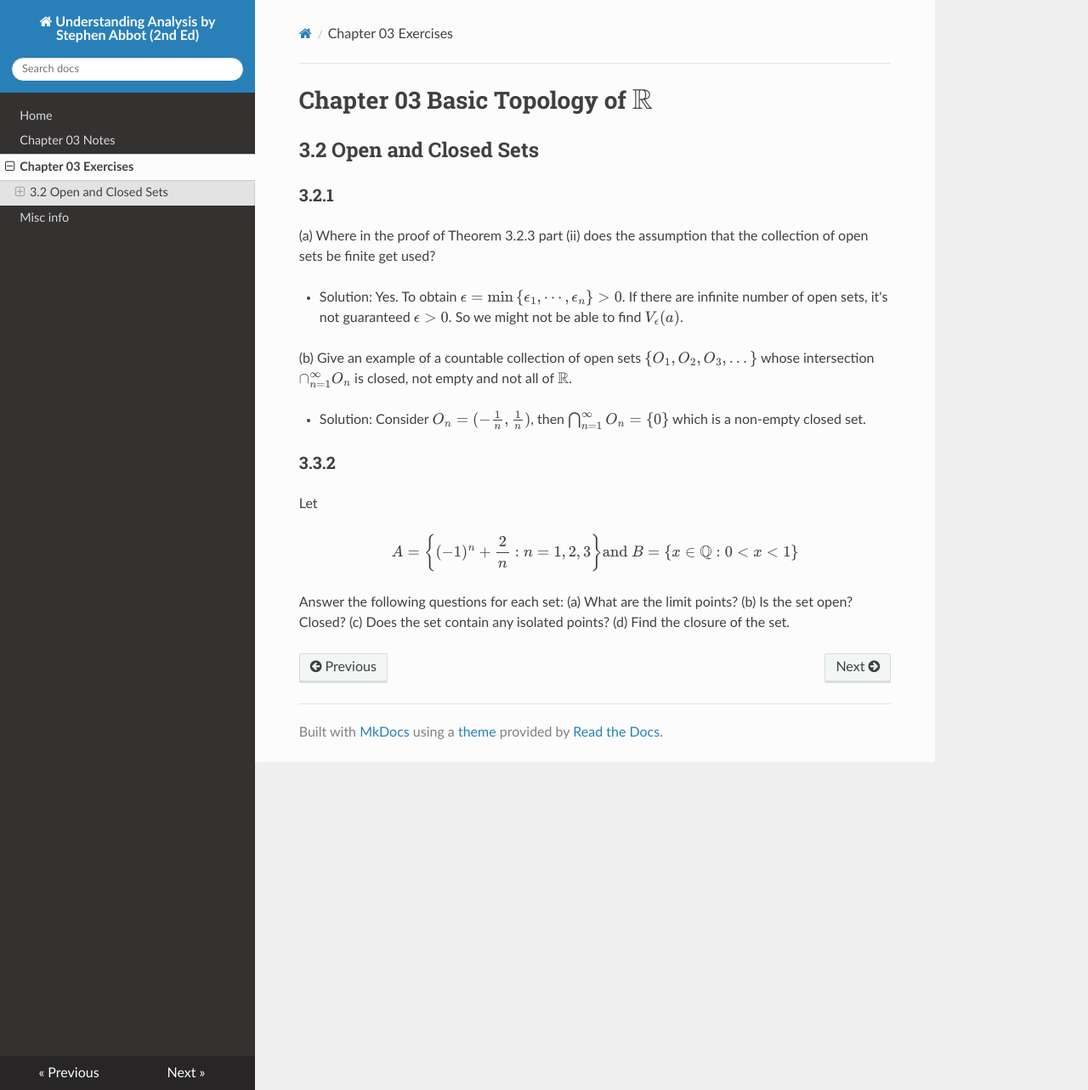
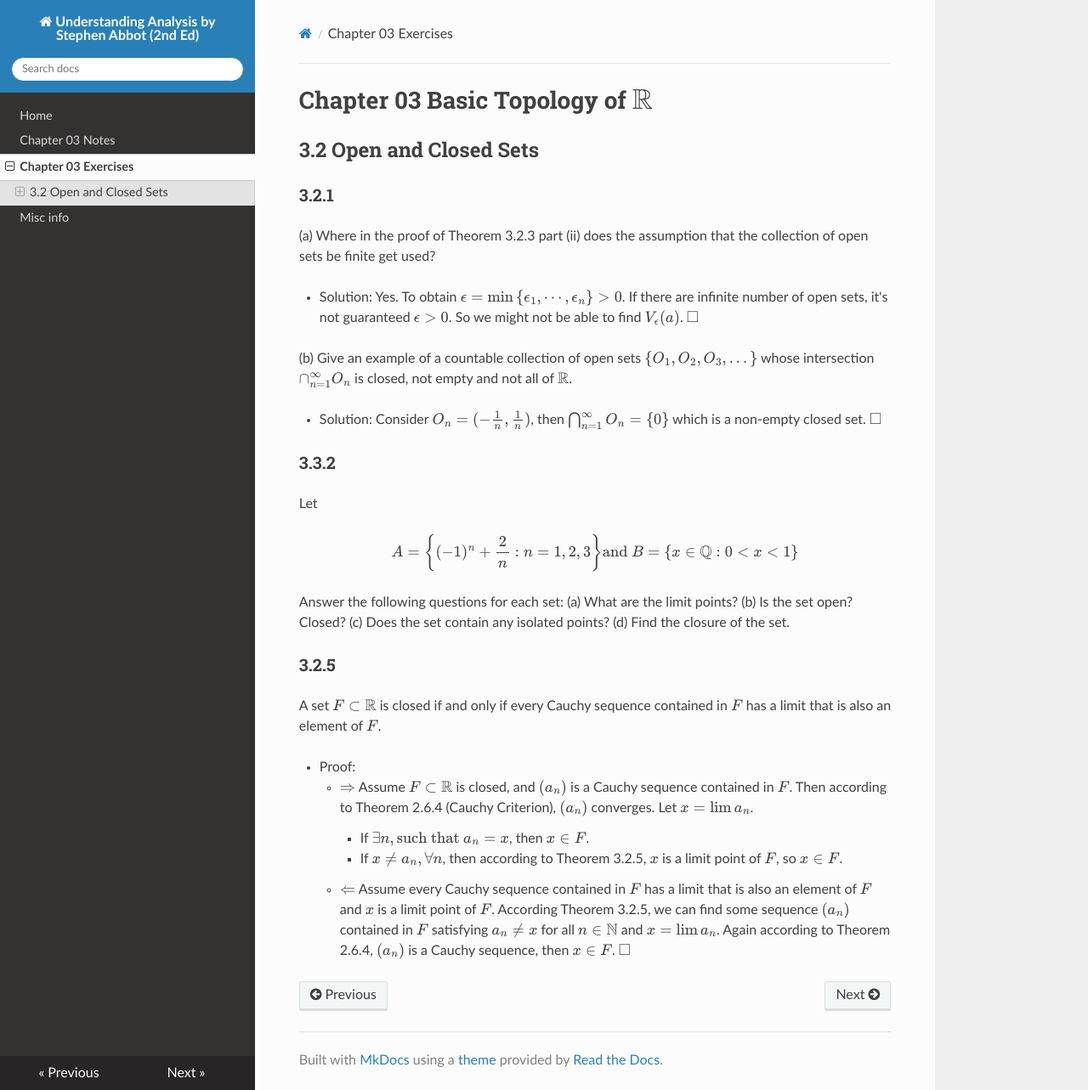
Before and after one commit to eroicaleo/abbot-analysis-2nd, an MkDocs documentation site: the page built from docs/ch03ex.md, in a window 1280 px wide and 1283 px high. Shown: the whole window at 85% size. Built offline with MkDocs 1.6.1, drawn with Linux system fonts in a browser that asks for light colours; nearby versions of some CDN libraries; formulas are drawn with MathJax 3.

```diff
--- a/docs/ch03ex.md
+++ b/docs/ch03ex.md
@@ -6,12 +6,12 @@
 
 (a) Where in the proof of Theorem 3.2.3 part (ii) does the assumption that the collection of open sets be finite get used?
 
-* Solution: Yes. To obtain $\epsilon = \min \left\{ \epsilon_1, \cdots, \epsilon_n \right\} > 0$. If there are infinite number of open sets, it's not guaranteed $\epsilon > 0$. So we might not be able to find $V_{\epsilon}(a)$.
+* Solution: Yes. To obtain $\epsilon = \min \left\{ \epsilon_1, \cdots, \epsilon_n \right\} > 0$. If there are infinite number of open sets, it's not guaranteed $\epsilon > 0$. So we might not be able to find $V_{\epsilon}(a)$. $\square$
 
 
 (b) Give an example of a countable collection of open sets $\left\{ O_1,O_2,O_3, ... \right\}$ whose intersection $\cap_{n=1}^\infty O_n$ is closed, not empty and not all of $\mathbb{R}$.
 
-* Solution: Consider $O_n = ( -\frac{1}{n}, \frac{1}{n} )$, then $\bigcap_{n=1}^{\infty}O_n = \left\{ 0 \right\}$ which is a non-empty closed set.
+* Solution: Consider $O_n = ( -\frac{1}{n}, \frac{1}{n} )$, then $\bigcap_{n=1}^{\infty}O_n = \left\{ 0 \right\}$ which is a non-empty closed set. $\square$
 
 ### 3.3.2
 
@@ -26,3 +26,13 @@ Answer the following questions for each set:
 (b) Is the set open? Closed?
 (c) Does the set contain any isolated points?
 (d) Find the closure of the set.
+
+### 3.2.5
+
+A set $F \subset \mathbb{R}$ is closed if and only if every Cauchy sequence contained in $F$ has a limit that is also an element of $F$.
+
+* Proof:
+    * $\Rightarrow$ Assume $F \subset \mathbb{R}$ is closed, and $\left( a_n \right)$ is a Cauchy sequence contained in $F$. Then according to Theorem 2.6.4 (Cauchy Criterion), $\left( a_n \right)$ converges. Let $x = \lim a_n$.
+        * If $\exists n, \text{such that } a_n = x$, then $x \in F$.
+        * If $x \neq a_n, \forall n$, then according to Theorem 3.2.5, $x$ is a limit point of $F$, so $x \in F$.
+    * $\Leftarrow$ Assume every Cauchy sequence contained in $F$ has a limit that is also an element of $F$ and $x$ is a limit point of $F$. According Theorem 3.2.5, we can find some sequence $(a_n)$ contained in $F$ satisfying $a_n \ne x$ for all $n \in \mathbb{N}$ and $x = \lim a_n$. Again according to Theorem 2.6.4, $(a_n)$ is a Cauchy sequence, then $x \in F$. $\square$
```
Also changed, not shown: docs/ch03notes.md (+9 -0 lines).
